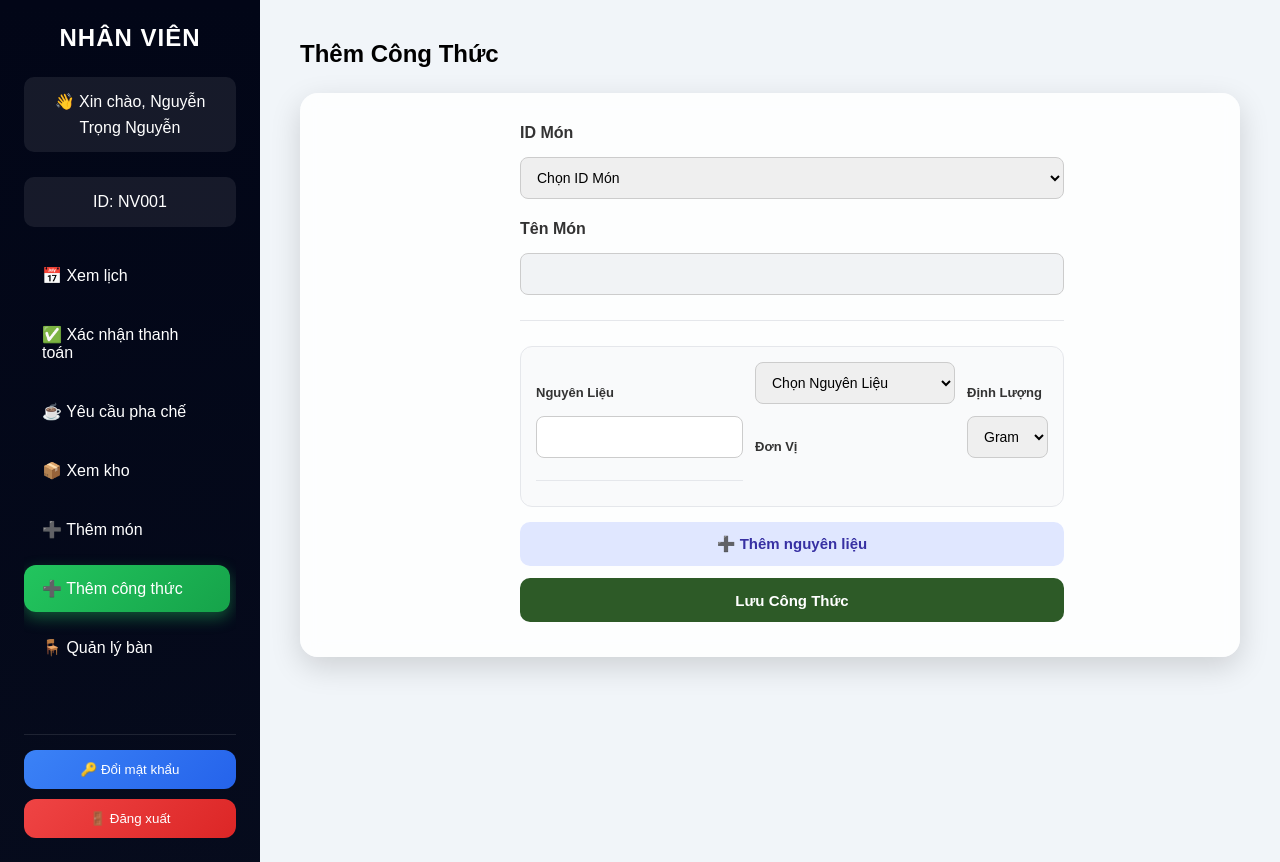
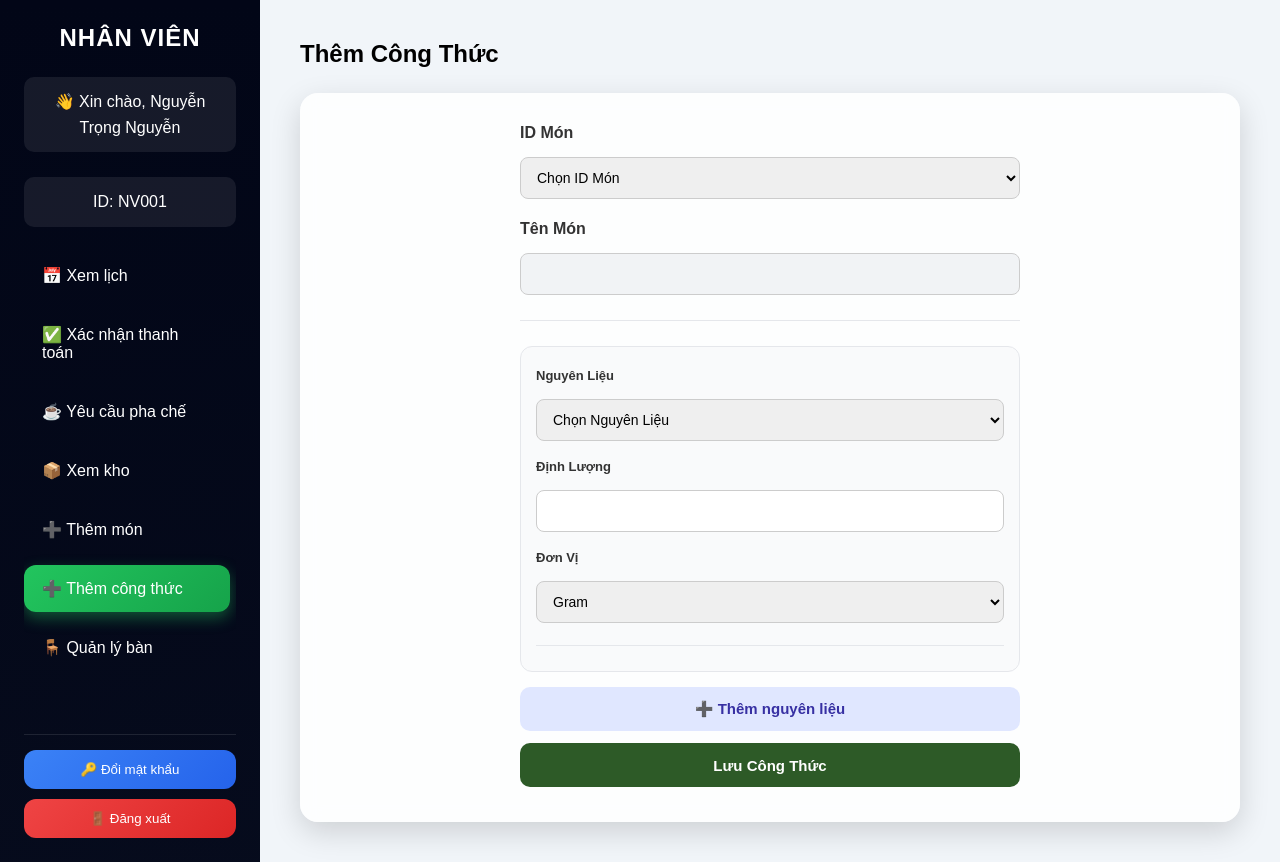
Before and after one commit to Huylee2106/QL_Coffee, a PHP site: page /page_staff.php in a window 1280 px wide, after a click on "➕ Thêm công thức". Run offline with PHP 8.4, Linux system fonts and the light colour scheme; a user stored in the database is signed in; data comes from the database, SQL or seed files in the repository; data that the repository does not hold is empty.

Commit message:
chinh sua

```diff
--- a/page_staff_manager/page_staff.css
+++ b/page_staff_manager/page_staff.css
@@ -284,7 +284,6 @@ table tbody tr:hover {
     border-radius: 12px;
     border: 1px solid #e5e7eb;
     display: grid;
-    grid-template-columns: 1.2fr 1fr 0.8fr;
     gap: 12px;
     align-items: end;
 }
```
